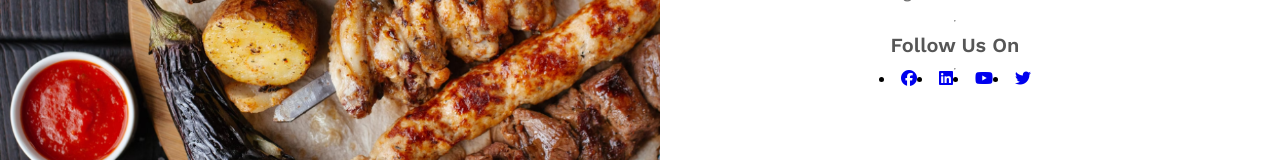
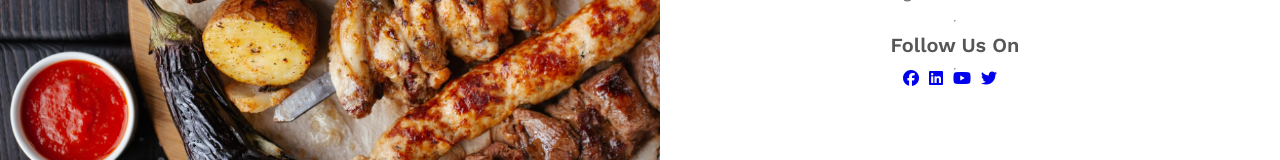
Before and after one commit to AnikDasJoy/Food-restaurent, a plain HTML site: page index.html in a window 1280 px wide. Shown: the part 1475-1635 px from the top of the page. Drawn offline with nearby package versions, Linux system fonts and the light colour scheme.

```diff
--- a/style.css
+++ b/style.css
@@ -196,3 +196,8 @@
     letter-spacing: 0%;
     text-align: center;
 }
+
+li {
+    list-style: none;
+    margin-right: 10px;
+}
```
